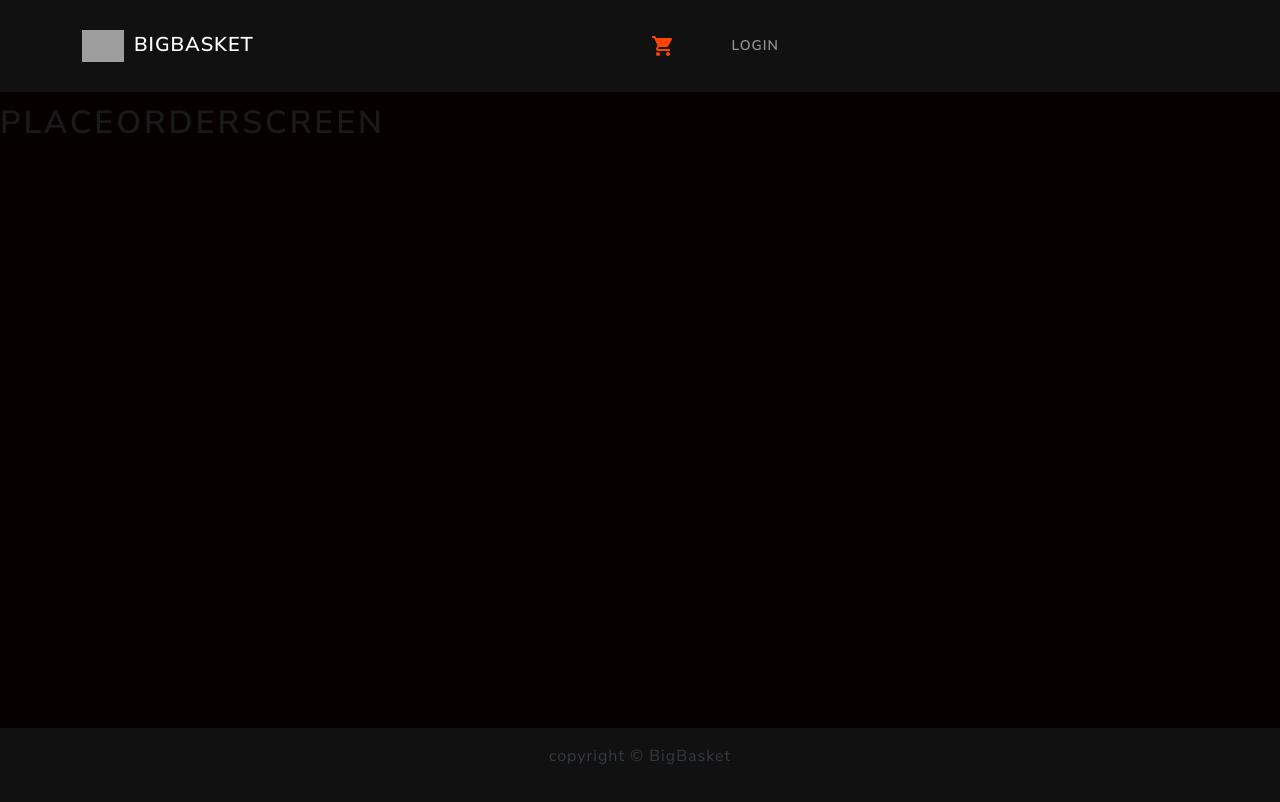
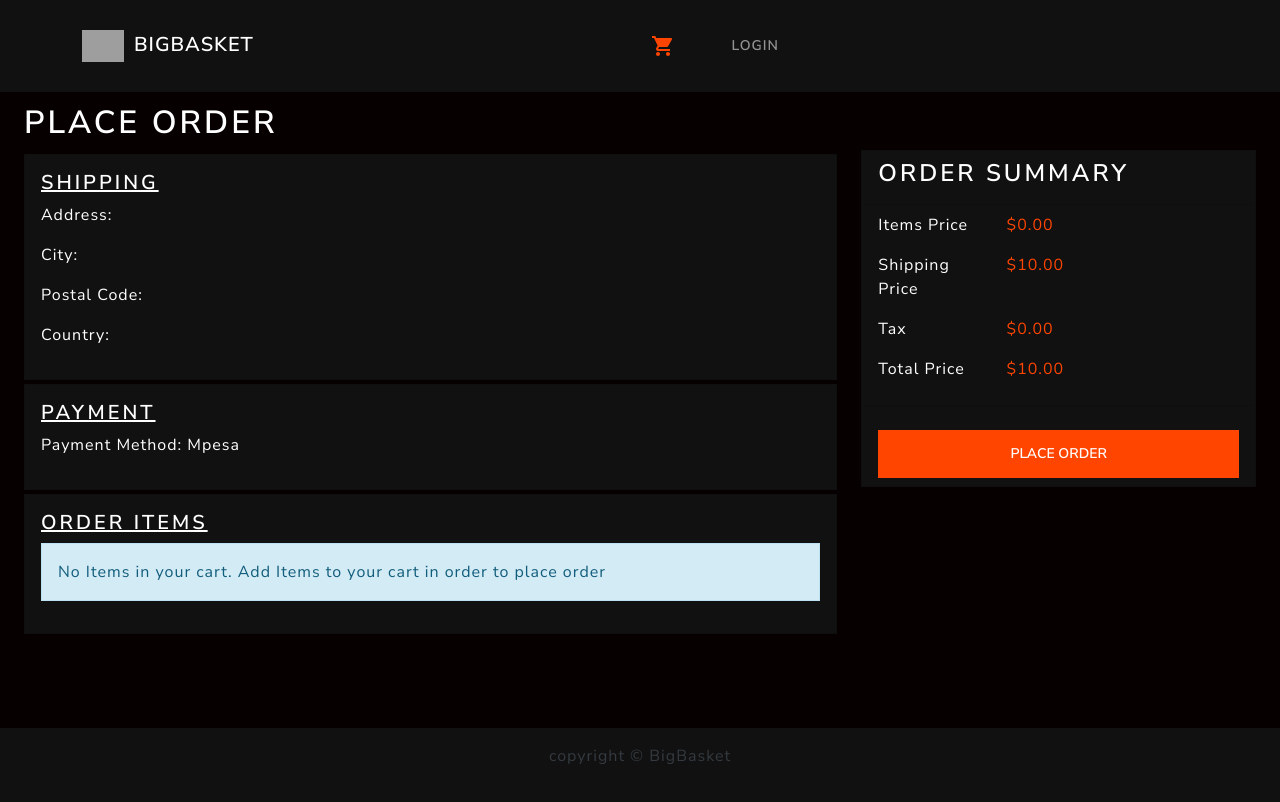
Before and after one commit to Manasseh-Kinyua/bigbasket, a React (Create React App) app in the folder frontend/: page /payment in a window 1280 px wide. Both pictures are taken after a click on the button "SAVE". Shown: the top 802 px of the page. Built offline with nearby package versions, Linux system fonts and the light colour scheme; grey boxes are pictures that could not be loaded.

Commit message:
Frontend: place order screen

```diff
--- a/frontend/src/screens/PaymentScreen.js
+++ b/frontend/src/screens/PaymentScreen.js
@@ -4,6 +4,7 @@ import { useDispatch, useSelector } from 'react-redux'
 import { useNavigate } from 'react-router-dom'
 import { Row, Col, Form, Button } from 'react-bootstrap'
 import { savePaymentMethod } from '../actions/cartActions';
+import CheckoutSteps from '../components/CheckoutSteps';
 
 function PaymentScreen() {
 
@@ -32,6 +33,7 @@ function PaymentScreen() {
         <Row>
             <Col className='mx-auto' md={6}>
                 <h1 className='text-light'>Payment</h1>
+                <CheckoutSteps step1 step2 step3/>
                 <Form onSubmit={submitPaymentMethodHandler}>
                     <Form.Group>
                         <Form.Label className='text-light'>Select Payment Method</Form.Label>
--- a/frontend/src/screens/PlaceOrderScreen.js
+++ b/frontend/src/screens/PlaceOrderScreen.js
@@ -1,9 +1,117 @@
-import React from 'react'
+import React, { useEffect } from 'react'
+import Container from '@mui/material/Container';
+import { Row, Col, ListGroup, Image, Button } from 'react-bootstrap'
+import { useDispatch, useSelector } from 'react-redux'
+import { Link } from 'react-router-dom'
+import Loader from '../components/Loader';
+import Message from '../components/Message';
 
 function PlaceOrderScreen() {
+
+    const cart = useSelector(state => state.cart)
+
+    cart.itemsPrice = cart.cartItems.reduce((acc, item) => acc + item.price * item.quantity, 0).toFixed(2)
+    cart.shippingPrice = (cart.itemsPrice > 1000 ? 0 : 10).toFixed(2)
+    cart.taxPrice = (0.082 * cart.itemsPrice).toFixed(2)
+    cart.totalPrice = (Number(cart.itemsPrice) + Number(cart.shippingPrice) + Number(cart.taxPrice)).toFixed(2)
+
+    useEffect(() => {
+
+    })
+
   return (
     <div>
-      <h1>PlaceOrderScreen</h1>
+      <Container maxWidth='xl'>
+        <Row>
+            <h1 className='text-light'>Place Order</h1>
+            <Col md={8}>
+                <ListGroup className='my-1'>
+                    <ListGroup.Item className='p-3' style={{backgroundColor:'rgb(17, 17, 17)'}}>
+                        <h4 style={{textDecoration:'underline'}} className='text-light'>Shipping</h4>
+                        <p className='text-light'>Address: {cart.shippingAddress.address}</p>
+                        <p className='text-light'>City: {cart.shippingAddress.city}</p>
+                        <p className='text-light'>Postal Code: {cart.shippingAddress.postalCode}</p>
+                        <p className='text-light'>Country: {cart.shippingAddress.country}</p>
+                    </ListGroup.Item>
+                </ListGroup>
+                <ListGroup className='my-1'>
+                    <ListGroup.Item className='p-3' style={{backgroundColor:'rgb(17, 17, 17)'}}>
+                        <h4 style={{textDecoration:'underline'}} className='text-light'>Payment</h4>
+                        <p className='text-light'>Payment Method: {cart.paymentMethod}</p>
+                    </ListGroup.Item>
+                </ListGroup>
+                <ListGroup className='my-1'>
+                    <ListGroup.Item className='p-3' style={{backgroundColor:'rgb(17, 17, 17)'}}>
+                        <h4 style={{textDecoration:'underline'}} className='text-light'>Order Items</h4>
+                        {cart.cartItems && cart.cartItems < 1 ? (
+                            <Message variant='info'>No Items in your cart. Add Items to your cart in order to place order</Message>
+                        ) : (
+                            <>
+                                {cart.cartItems && cart.cartItems.map(item => (
+                                <Row key={item.product}>
+                                    <Col className='my-1' md={3}>
+                                        <Image style={{width:'20%'}} src={item.image} alt={item.name} fluid rounded />
+                                    </Col>
+                                    <Col className='my-1' md={4}>
+                                        <Link className='text-light' to={`/product/${item.product}`}>{item.name}</Link>
+                                    </Col>
+                                    <Col className='my-1' md={4}>
+                                        <small style={{color:'#FF4500'}}>{item.quantity} X ${item.price} = </small>  <small style={{color:'#FF4500'}}>${(item.quantity * item.price).toFixed(2)}</small>
+                                    </Col>
+                                </Row>
+                            ))}
+                            </>
+                        )}
+                    </ListGroup.Item>
+                </ListGroup>
+            </Col>
+            <Col md={4}>
+                <ListGroup>
+                    <ListGroup.Item style={{backgroundColor:'rgb(17, 17, 17)'}}>
+                        <h3 className='text-light'>Order Summary</h3>
+                    </ListGroup.Item>
+                    <ListGroup.Item style={{backgroundColor:'rgb(17, 17, 17)'}}>
+                        <Row>
+                            <Col md={4}>
+                                <p className='text-light'> Items Price</p>
+                            </Col>
+                            <Col md={4}>
+                                <p style={{color:'#FF4500'}}>${cart.itemsPrice}</p>
+                            </Col>
+                        </Row>
+                        <Row>
+                            <Col md={4}>
+                                <p className='text-light'>Shipping Price</p>
+                            </Col>
+                            <Col md={4}>
+                                <p style={{color:'#FF4500'}}>${cart.shippingPrice}</p>
+                            </Col>
+                        </Row>
+                        <Row>
+                            <Col md={4}>
+                                <p className='text-light'>Tax</p>
+                            </Col>
+                            <Col md={4}>
+                                <p style={{color:'#FF4500'}}>${cart.taxPrice}</p>
+                            </Col>
+                        </Row>
+                        <Row>
+                            <Col md={4}>
+                                <p className='text-light'>Total Price</p>
+                            </Col>
+                            <Col md={4}>
+                                <p style={{color:'#FF4500'}}>${cart.totalPrice}</p>
+                            </Col>
+                        </Row>
+                    </ListGroup.Item>
+                    <ListGroup.Item style={{backgroundColor:'rgb(17, 17, 17)'}}>
+                        <Button
+                            style={{backgroundColor:'#FF4500', marginTop:'1rem', width:'100%'}}>Place Order</Button>
+                    </ListGroup.Item>
+                </ListGroup>
+            </Col>
+        </Row>
+      </Container>
     </div>
   )
 }
```
